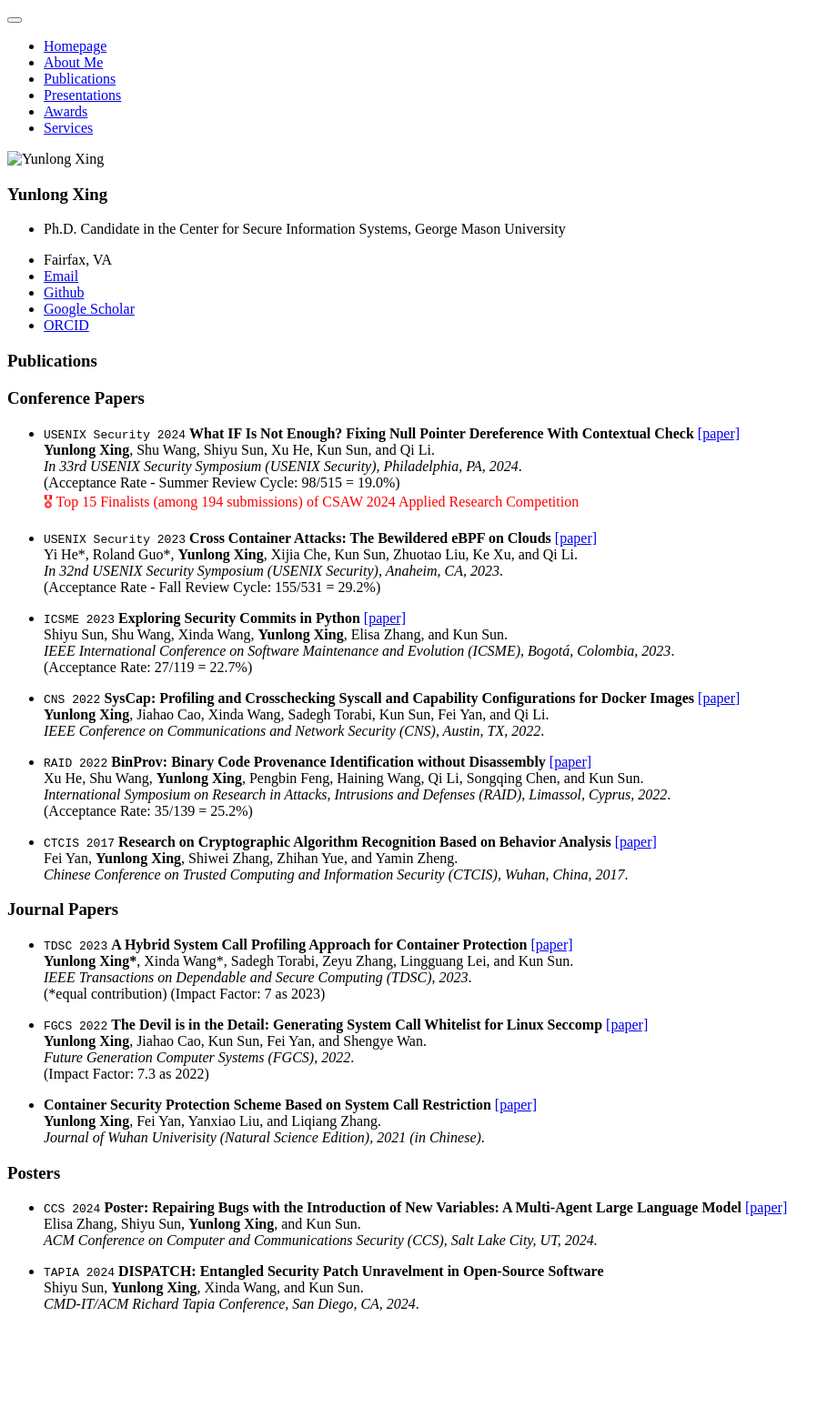
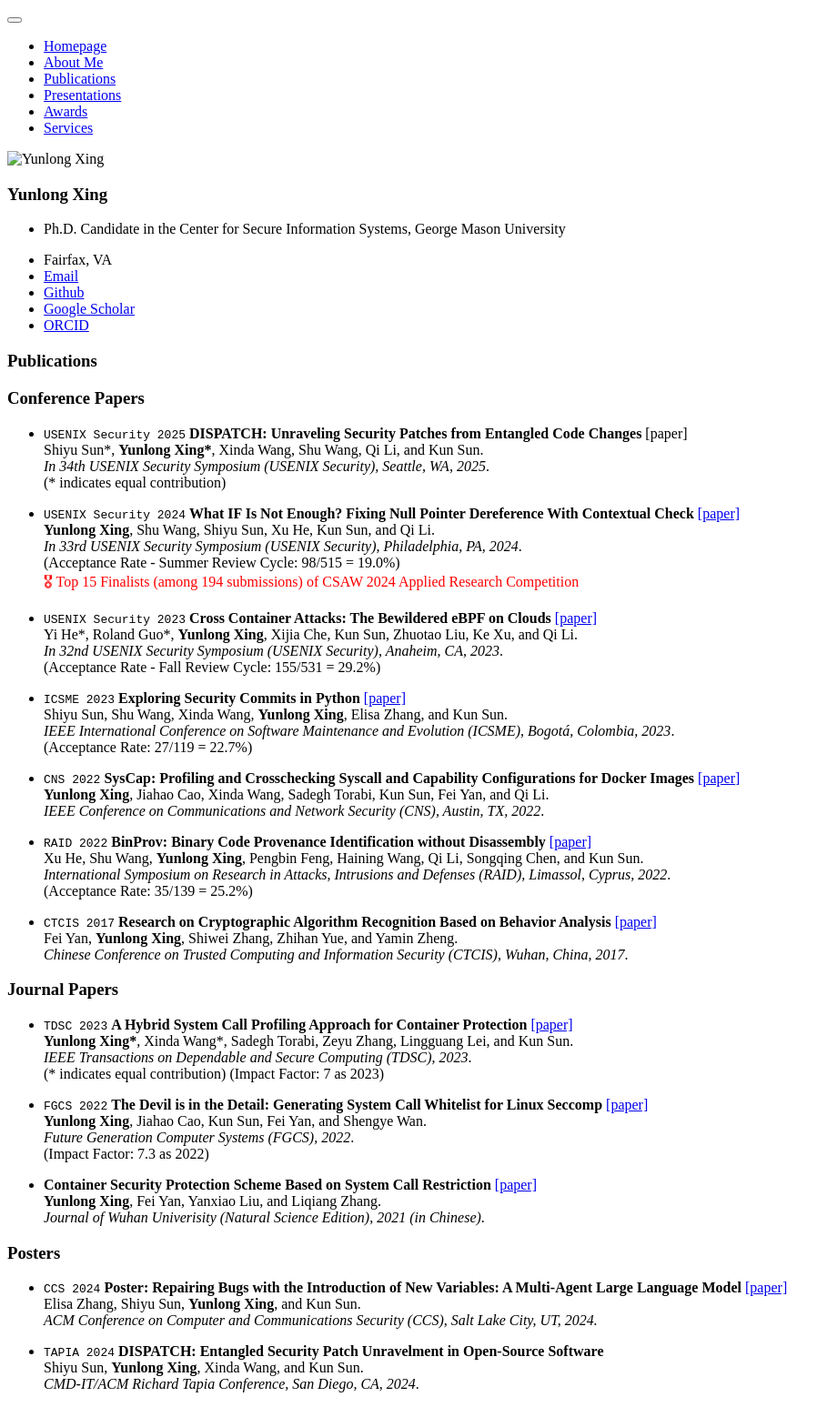
Before and after one commit to YunlongXing/yunlongxing.github.io, a Jekyll site: the page built from _pages/includes/pub.md, in a window 1280 px wide. Shown: the whole page at 91% size, without its empty margins (0-920 px from the left). Built offline with Jekyll 4.4.1, drawn with Linux system fonts in a browser that asks for light colours; our own code applies the rules of GitHub Pages for plain Markdown files; before the commit the page ends 1459 px from its top, so only the background shows below that.

Commit message:
Update pub.md

```diff
--- a/_pages/includes/pub.md
+++ b/_pages/includes/pub.md
@@ -1,5 +1,10 @@
 # Publications
 ### Conference Papers
+- ``USENIX Security 2025`` **DISPATCH: Unraveling Security Patches from Entangled Code Changes** \[paper\] <br>
+Shiyu Sun\*, **Yunlong Xing\***, Xinda Wang, Shu Wang, Qi Li, and Kun Sun.<br>
+*In 34th USENIX Security Symposium (USENIX Security), Seattle, WA, 2025*.<br>
+\(\* indicates equal contribution\)
+
 - ``USENIX Security 2024`` **What IF Is Not Enough? Fixing Null Pointer Dereference With Contextual Check** [\[paper\]](/publications/security24_CONCH.pdf)<br>
 **Yunlong Xing**, Shu Wang, Shiyu Sun, Xu He, Kun Sun, and Qi Li.<br>
 *In 33rd USENIX Security Symposium (USENIX Security), Philadelphia, PA, 2024*.<br>
@@ -33,7 +38,7 @@ Fei Yan, **Yunlong Xing**, Shiwei Zhang, Zhihan Yue, and Yamin Zheng.<br>
 - ``TDSC 2023`` **A Hybrid System Call Profiling Approach for Container Protection** [\[paper\]](https://ieeexplore.ieee.org/document/10105304)<br>
 **Yunlong Xing\***, Xinda Wang\*, Sadegh Torabi, Zeyu Zhang, Lingguang Lei, and Kun Sun.<br>
 *IEEE Transactions on Dependable and Secure Computing (TDSC), 2023*.<br>
-\(\*equal contribution\) \(Impact Factor: 7 as 2023\)
+\(\* indicates equal contribution\) \(Impact Factor: 7 as 2023\)
 
 - ``FGCS 2022`` **The Devil is in the Detail: Generating System Call Whitelist for Linux Seccomp** [\[paper\]](/publications/fgcs22_Syscall.pdf)<br>
 **Yunlong Xing**, Jiahao Cao, Kun Sun, Fei Yan, and Shengye Wan.<br>
```
